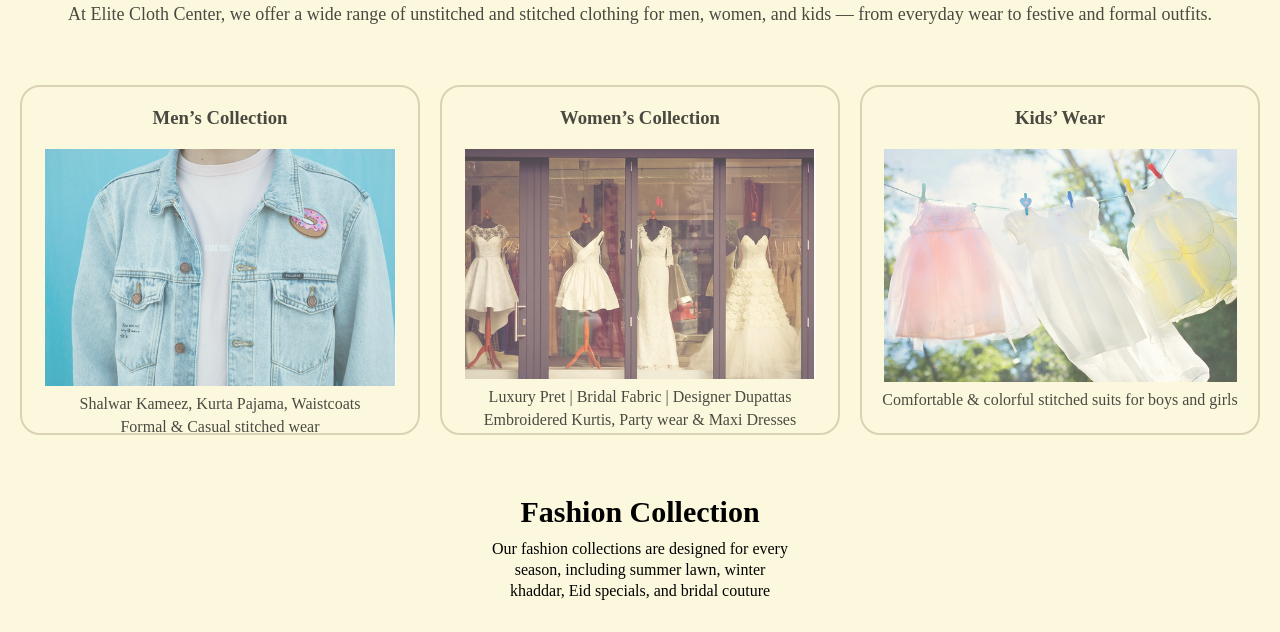
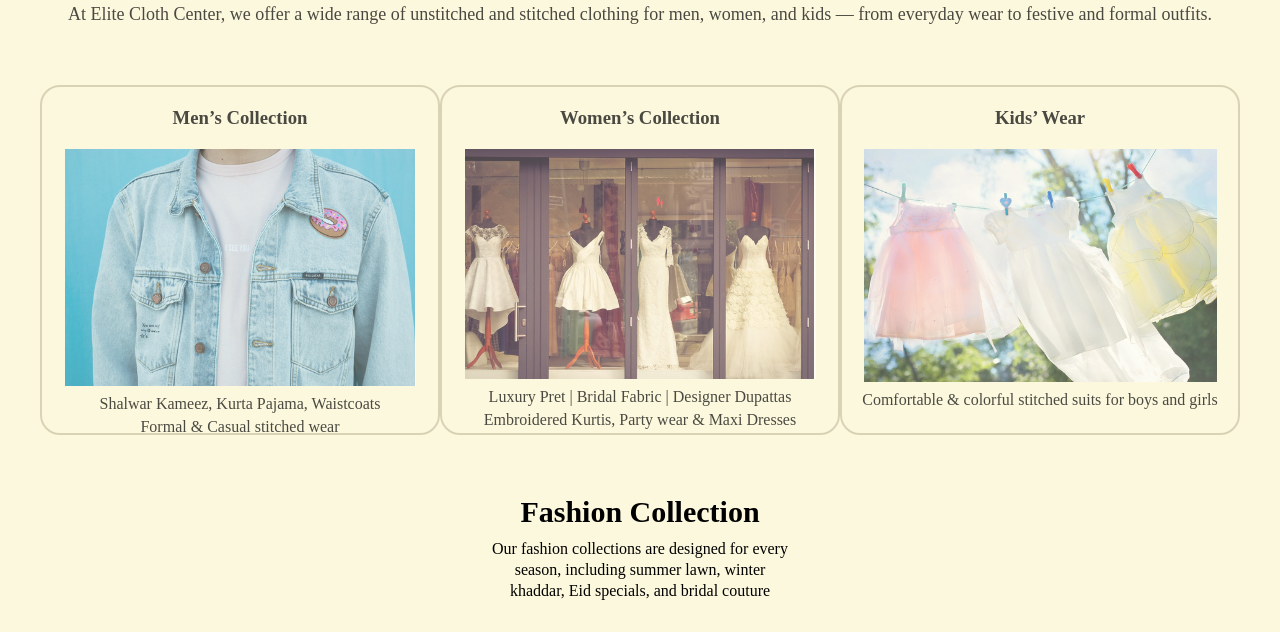
Before and after one commit to maazkhan551/Clothe_Center, a plain HTML site: page index.html in a window 1280 px wide. Shown: the part 731-1363 px from the top of the page. Drawn offline with nearby package versions, Linux system fonts and the light colour scheme.

Commit message:
Update style.css

```diff
--- a/style.css
+++ b/style.css
@@ -184,7 +184,8 @@ h1.animate{
 }
 .collection1{
   display: flex;
-  justify-content: space-evenly;
+  justify-content: center;
+  align-items: center;
 }
 .card{
   border: 2px solid #CDC2A5;
```
